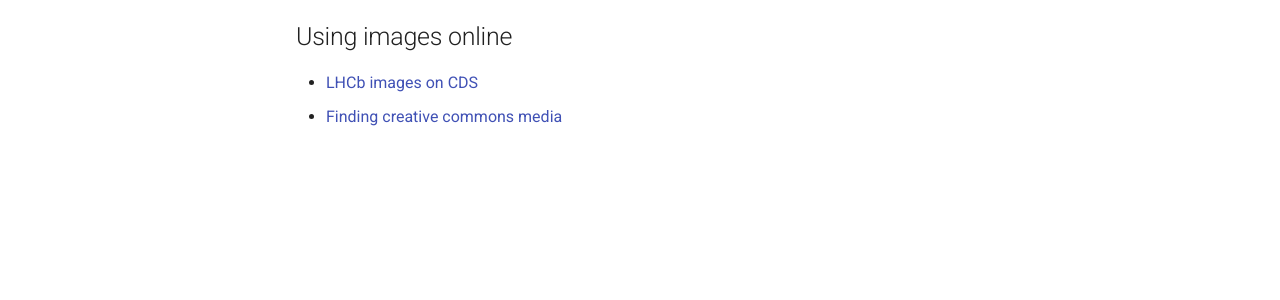
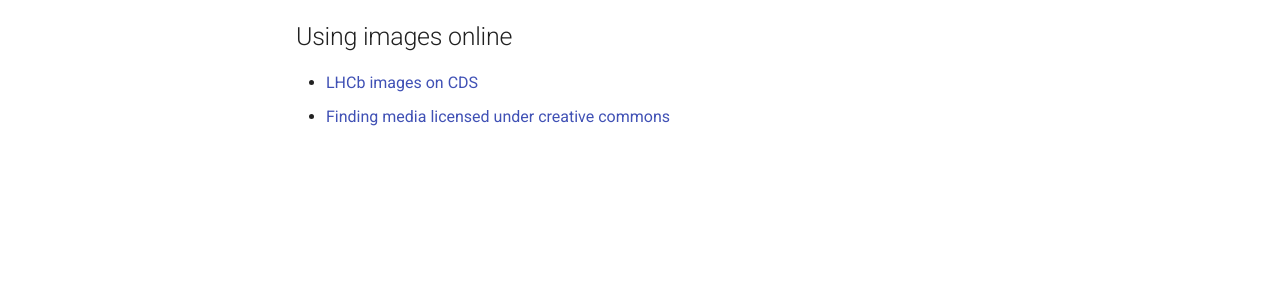
Before and after one commit to sliipper/outreach-training, an MkDocs documentation site: the page built from docs/resources/other.md, in a window 1280 px wide. Shown: the part 541-841 px from the top of the page. Built offline with MkDocs 1.6.1 and Material for MkDocs 9.7.7, drawn with Linux system fonts in a browser that asks for light colours.

Commit message:
Update link description for creative commons media

```diff
--- a/docs/resources/other.md
+++ b/docs/resources/other.md
@@ -10,4 +10,4 @@
 
 ## Using images online
 - [LHCb images on CDS](https://cds.cern.ch/?ln=en)
-- [Finding creative commons media](https://libguides.bodleian.ox.ac.uk/OAandCC/findingCC)
+- [Finding media licensed under creative commons](https://libguides.bodleian.ox.ac.uk/OAandCC/findingCC)
```
